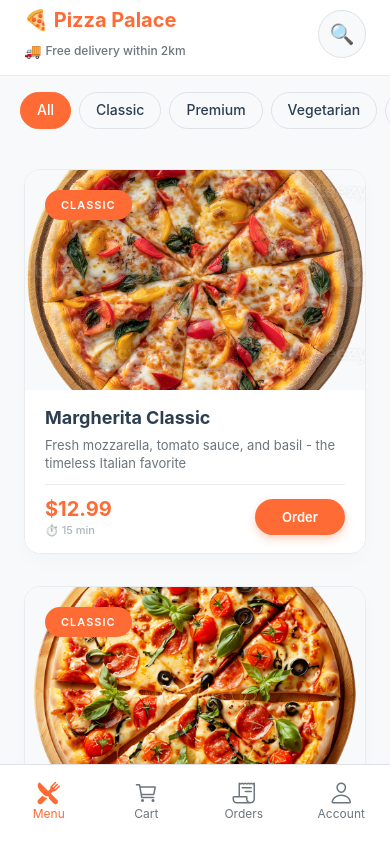
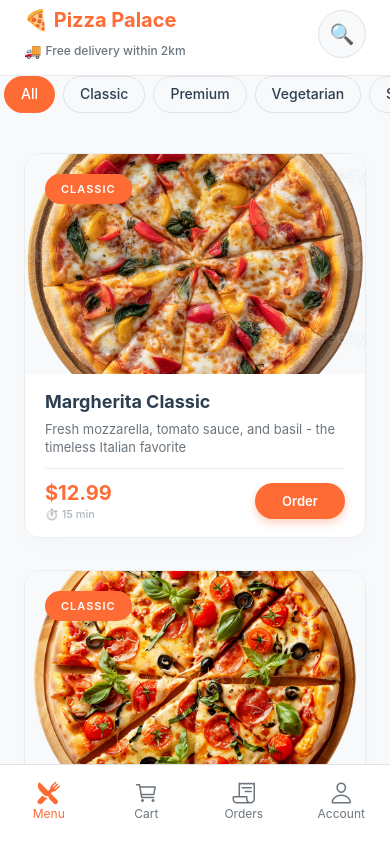
Before and after one commit to Asror-hub/pizza-app, a React Native app: screen /Home in a window 390 px wide. Shown: the top 842 px of the page. Built offline with nearby package versions, Linux system fonts and the light colour scheme.

Commit message:
Removed PaddingContainer - filters now have minimal left spacing and touch right edge

```diff
--- a/src/screens/HomeScreen.tsx
+++ b/src/screens/HomeScreen.tsx
@@ -149,10 +149,10 @@ const HomeScreen: React.FC<HomeScreenProps> = ({ onAddToCart, onCartPress, onPiz
         onSearchSubmit={handleSearchSubmit}
         onSearchCancel={handleSearchCancel}
       />
-      <PaddingContainer style={{ backgroundColor: theme.colors.backgroundSecondary }}>
+      <View style={{ backgroundColor: theme.colors.backgroundSecondary, flex: 1 }}>
         {/* Category Filter - Hide when searching */}
         {!isSearchMode && (
-          <View style={{ marginRight: -theme.spacing.md, paddingLeft: theme.spacing.xs }}>
+          <View style={{ paddingLeft: theme.spacing.xs }}>
             <CategoryFilter
               horizontal
               showsHorizontalScrollIndicator={false}
@@ -173,6 +173,7 @@ const HomeScreen: React.FC<HomeScreenProps> = ({ onAddToCart, onCartPress, onPiz
         )}
 
         {/* Pizza List */}
+        <View style={{ paddingHorizontal: theme.spacing.md }}>
           {isSearchMode && searchQuery.trim() && (
             <SectionTitle>Search Results</SectionTitle>
           )}
@@ -186,7 +187,8 @@ const HomeScreen: React.FC<HomeScreenProps> = ({ onAddToCart, onCartPress, onPiz
             onScroll={handleScroll}
             scrollEventThrottle={16}
           />
-      </PaddingContainer>
+        </View>
+      </View>
     </SafeContainer>
   );
 };
```
Lines whose indentation alone changed are shown as unchanged.
